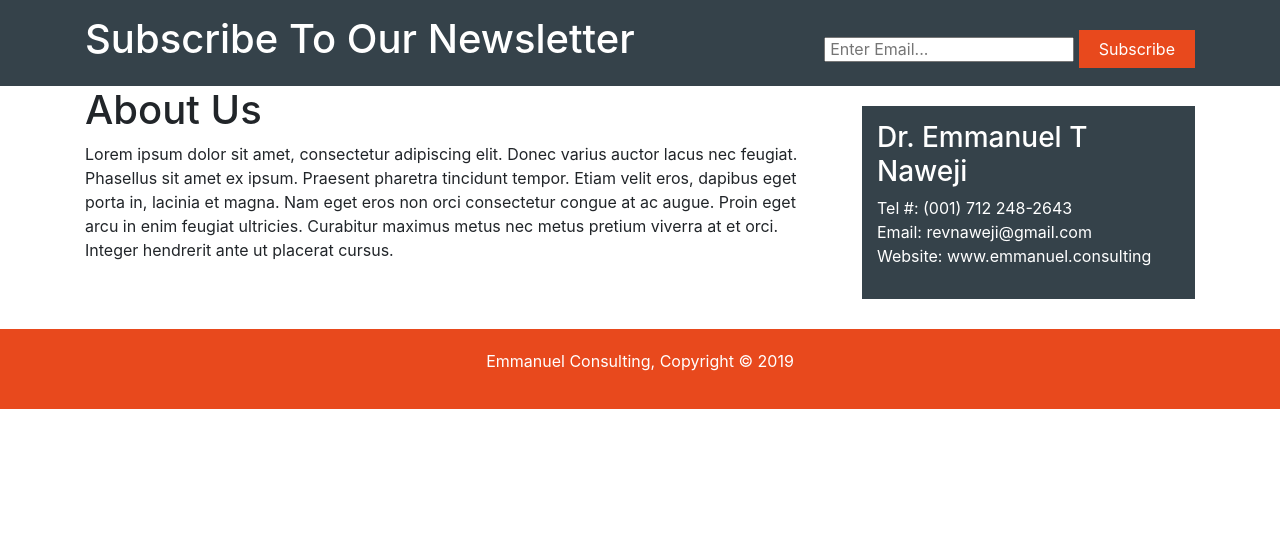
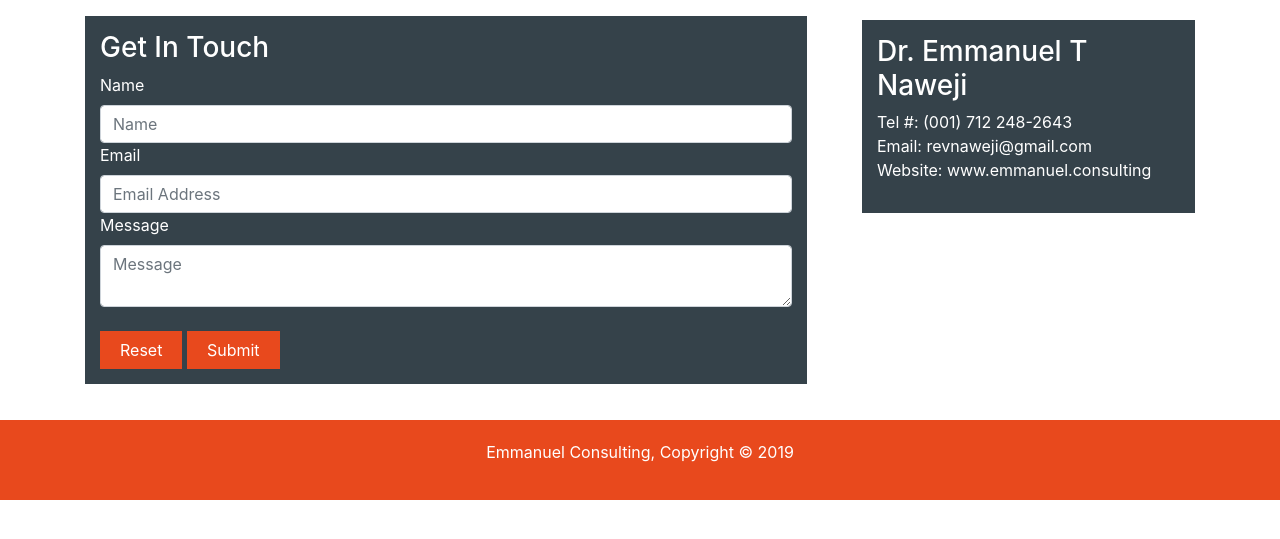
Before and after one commit to onadebi/enaweji, a PHP site: page /contact_us.html in a window 1280 px wide. Shown: the part 81-620 px from the top of the page. Run offline with PHP 8.4, Linux system fonts and the light colour scheme.

Commit message:
Addition of form for submission

```diff
--- a/contact_us.html
+++ b/contact_us.html
@@ -31,28 +31,33 @@
       </div>
     </header>
 
-    <section id="newsletter">
-      <div class="container">
-        <h1>Subscribe To Our Newsletter</h1>
-        <form>
-          <input type="email" placeholder="Enter Email..." />
-          <button type="submit" class="button_1">Subscribe</button>
-        </form>
-      </div>
-    </section>
+
 
     <section id="main">
       <div class="container">
         <article id="main-col">
-          <h1 class="page-title">About Us</h1>
+          <!-- <h1 class="page-title" style="text-shadow:2px -2px 4px orange;">Get In Touch</h1> -->
           <p>
-            Lorem ipsum dolor sit amet, consectetur adipiscing elit. Donec
-            varius auctor lacus nec feugiat. Phasellus sit amet ex ipsum.
-            Praesent pharetra tincidunt tempor. Etiam velit eros, dapibus eget
-            porta in, lacinia et magna. Nam eget eros non orci consectetur
-            congue at ac augue. Proin eget arcu in enim feugiat ultricies.
-            Curabitur maximus metus nec metus pretium viverra at et orci.
-            Integer hendrerit ante ut placerat cursus.
+              <div class="dark">
+                  <h3>Get In Touch</h3>
+                  <form class="quote">
+                    <div>
+                      <label>Name</label><br />
+                      <input type="text" placeholder="Name" class="form-control" />
+                    </div>
+                    <div>
+                      <label>Email</label><br />
+                      <input type="email" placeholder="Email Address" class="form-control" />
+                    </div>
+                    <div>
+                      <label>Message</label><br />
+                      <textarea placeholder="Message" class="form-control"></textarea>
+                    </div>
+                    <br/>
+                    <button class="button_1" type="reset">Reset</button>
+                    <button class="button_1" type="submit">Submit</button>
+                  </form>
+                </div>
           </p>
           <p class="dark" style="display:none;">
             Aliquam eget pharetra diam. Nulla placerat lorem at turpis tempor,
--- a/css/style.css
+++ b/css/style.css
@@ -231,4 +231,31 @@ footer{
   text-decoration: none;
   font-weight:bold;
 }
+
+.line-1{
+  position: relative;
+  top: 60%;
+  width: 12em;
+  margin: 0 auto;
+  border-right: 2px solid rgba(255,255,255,.75);
+  font-size: 180%;
+  text-align: center;
+  white-space: nowrap;
+  overflow: hidden;
+  transform: translateY(-50%);
+}
+
+/* Animation */
+.anim-typewriter{
+animation: typewriter 4s steps(60) 1s 1 normal both,
+           blinkTextCursor 500ms steps(60) infinite normal;
+}
+@keyframes typewriter{
+from{width: 0;}
+to{width: 11em;}
+}
+@keyframes blinkTextCursor{
+from{border-right-color: rgba(255,255,255,.75);}
+to{border-right-color: transparent;}
+}
 /* =============END========================= */
--- a/index.html
+++ b/index.html
@@ -31,7 +31,7 @@
     <section id="showcase">
       <div class="container">
         <h1>Culture | Spirituality | Diversity</h1>
-        <p>Increased Performance With Balance, At Work And In Life.</p>
+        <p class="line-1 anim-typewriter" style="margin-top:50px;">Increased Performance!</p>
       </div>
     </section>
 
```
